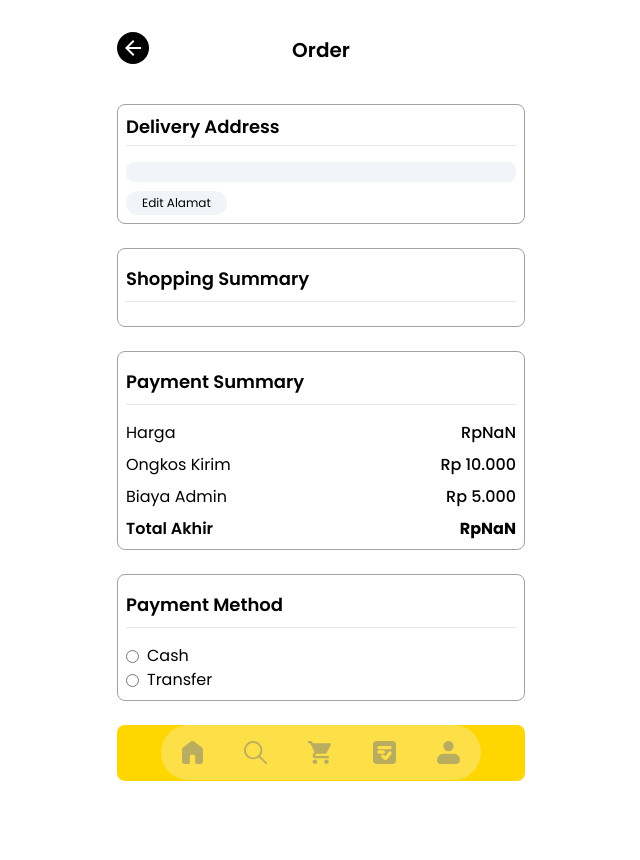
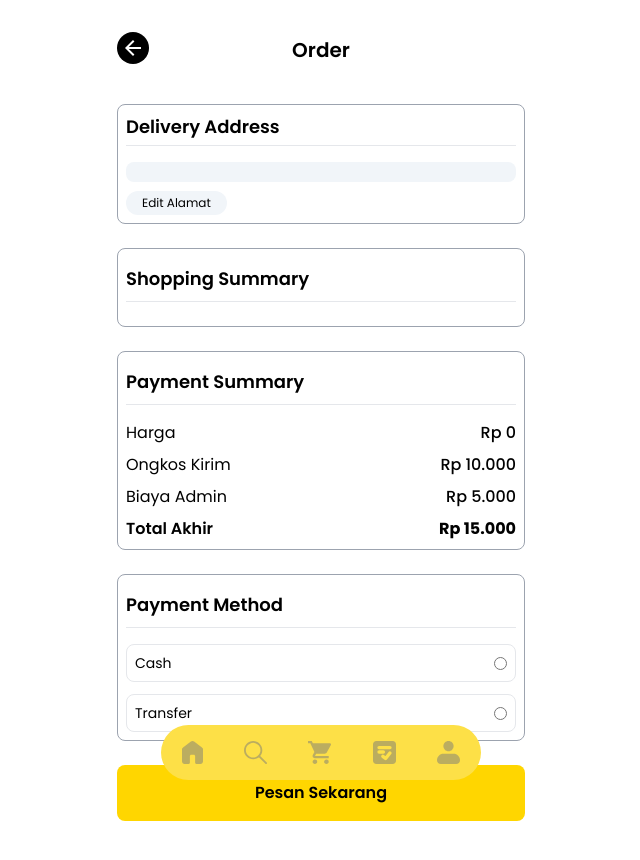
Before and after one commit to mubasyir19/TokoKu-Web, a Next.js app: page /order in a window 1280 px wide. Shown: the top 860 px of the page, without its empty margins (319-959 px from the left). Built offline with nearby package versions, Linux system fonts and the light colour scheme.

Commit message:
fix: storing data cart

```diff
--- a/src/app/(menu)/cart/page.jsx
+++ b/src/app/(menu)/cart/page.jsx
@@ -17,6 +17,7 @@ export default function Cart() {
   }, [fetchCart, payload?.id]);
 
   const handleCheckout = () => {
+    if (cart.items.length === 0) return;
     localStorage.setItem("totalAmount", cart.totalAmount);
     route.push("/order");
   };
@@ -52,7 +53,8 @@ export default function Cart() {
         <div className="my-auto">
           <button
             onClick={handleCheckout}
-            className="rounded-lg bg-yellow-300 px-4 py-2 font-semibold hover:bg-yellow-primary"
+            className="rounded-lg bg-yellow-300 px-4 py-2 font-semibold hover:bg-yellow-primary disabled:opacity-50"
+            disabled={cart.items.length === 0}
           >
             Checkout
           </button>
--- a/src/app/(menu)/order/page.jsx
+++ b/src/app/(menu)/order/page.jsx
@@ -6,9 +6,10 @@ import { formatHarga } from "@/helpers/utils";
 import useAuthPayload from "@/hooks/Auth/useAuthPayload";
 import useFetchProfile from "@/hooks/Auth/useFetchProfile";
 import { useCartStore } from "@/store/cartStore";
+import { StarIcon } from "@heroicons/react/24/outline";
 import Image from "next/image";
 import { useRouter } from "next/navigation";
-import React, { useState } from "react";
+import React, { useEffect, useState } from "react";
 
 export default function OrderPage() {
   const { cart } = useCartStore();
@@ -18,13 +19,23 @@ export default function OrderPage() {
   // const [address, setAddress] = useState("");
   // const [phoneNumber, setPhoneNumber] = useState("");
 
+  console.log("isi cart = ", cart);
+
   const [methodPayment, setMethodPayment] = useState("");
+  const [totalAmount, setTotalAmount] = useState(0);
   const [showSuccessPopup, setShowSuccessPopup] = useState(false);
   const [loading, setLoading] = useState(false);
 
   const route = useRouter();
 
-  const totalAmount = parseInt(localStorage.getItem("totalAmount"));
+  useEffect(() => {
+    if (typeof window !== "undefined") {
+      const amount = parseInt(localStorage.getItem("totalAmount")) || 0;
+      setTotalAmount(amount);
+    }
+  }, []);
+
+  // const totalAmount = parseInt(localStorage.getItem("totalAmount"));
   const deliveryFee = 10000;
   const adminFee = 5000;
   const finalPrice = totalAmount + deliveryFee + adminFee;
@@ -156,8 +167,12 @@ export default function OrderPage() {
       <div className="mt-6 rounded-lg border border-gray-400 p-2">
         <p className="my-2 text-lg font-semibold text-black">Payment Method</p>
         <hr className="my-1 bg-gray-500" />
-        <div className="mt-4">
-          <div className="flex items-center gap-x-2">
+        <div className="mt-4 space-y-3">
+          <label
+            htmlFor="cash"
+            className={`flex cursor-pointer items-center justify-between rounded-lg border p-2 has-[:checked]:border-yellow-300 has-[:checked]:bg-yellow-200`}
+          >
+            <span className="text-sm text-black">Cash</span>
             <input
               type="radio"
               id="cash"
@@ -165,10 +180,14 @@ export default function OrderPage() {
               value="Cash"
               checked={methodPayment === "Cash"}
               onChange={(e) => setMethodPayment(e.target.value)}
+              className="accent-yellow-500"
             />
-            <label htmlFor="cash">Cash</label>
-          </div>
-          <div className="flex items-center gap-x-2">
+          </label>
+          <label
+            htmlFor="transfer"
+            className={`flex cursor-pointer items-center justify-between rounded-lg border p-2 has-[:checked]:border-yellow-300 has-[:checked]:bg-yellow-200`}
+          >
+            <span className="text-sm text-black">Transfer</span>
             <input
               type="radio"
               id="transfer"
@@ -176,9 +195,9 @@ export default function OrderPage() {
               value="Transfer"
               checked={methodPayment === "Transfer"}
               onChange={(e) => setMethodPayment(e.target.value)}
+              className="accent-yellow-500"
             />
-            <label htmlFor="transfer">Transfer</label>
-          </div>
+          </label>
         </div>
       </div>
       <div className="mt-6">
```
